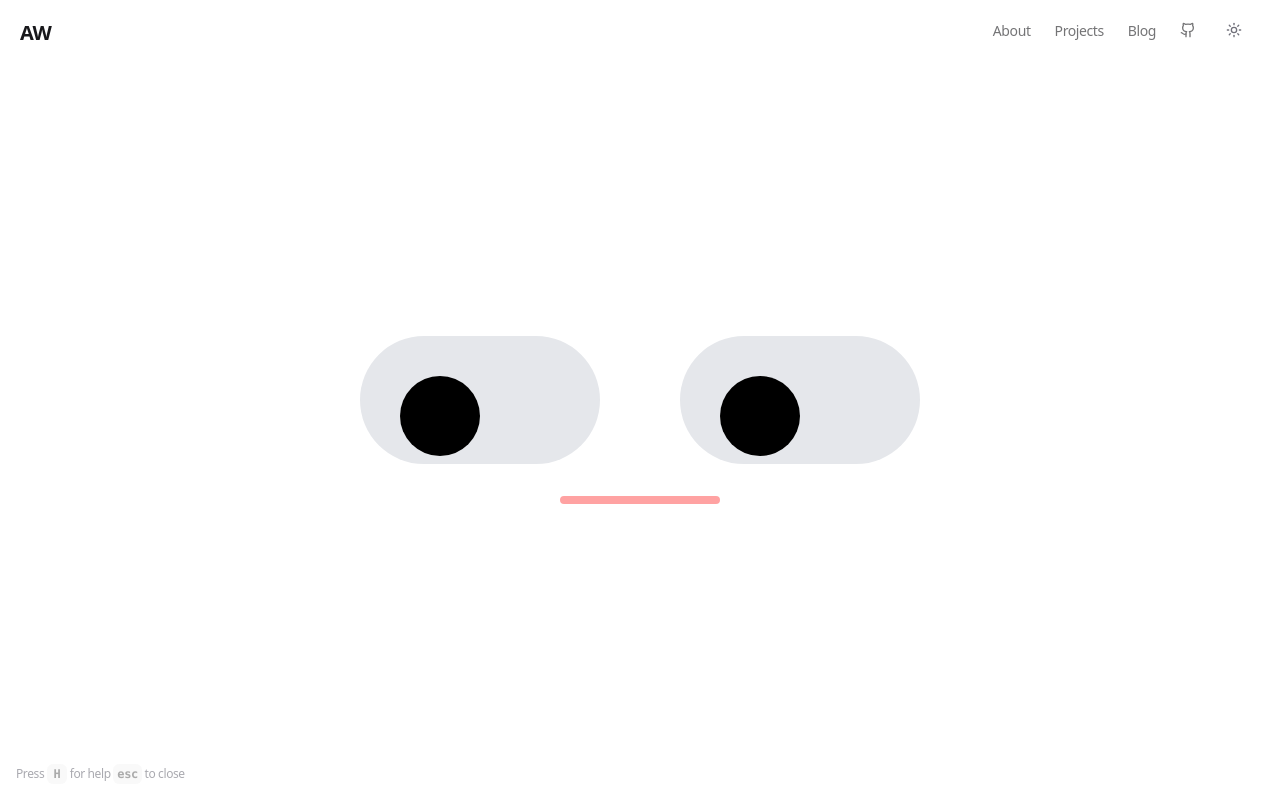
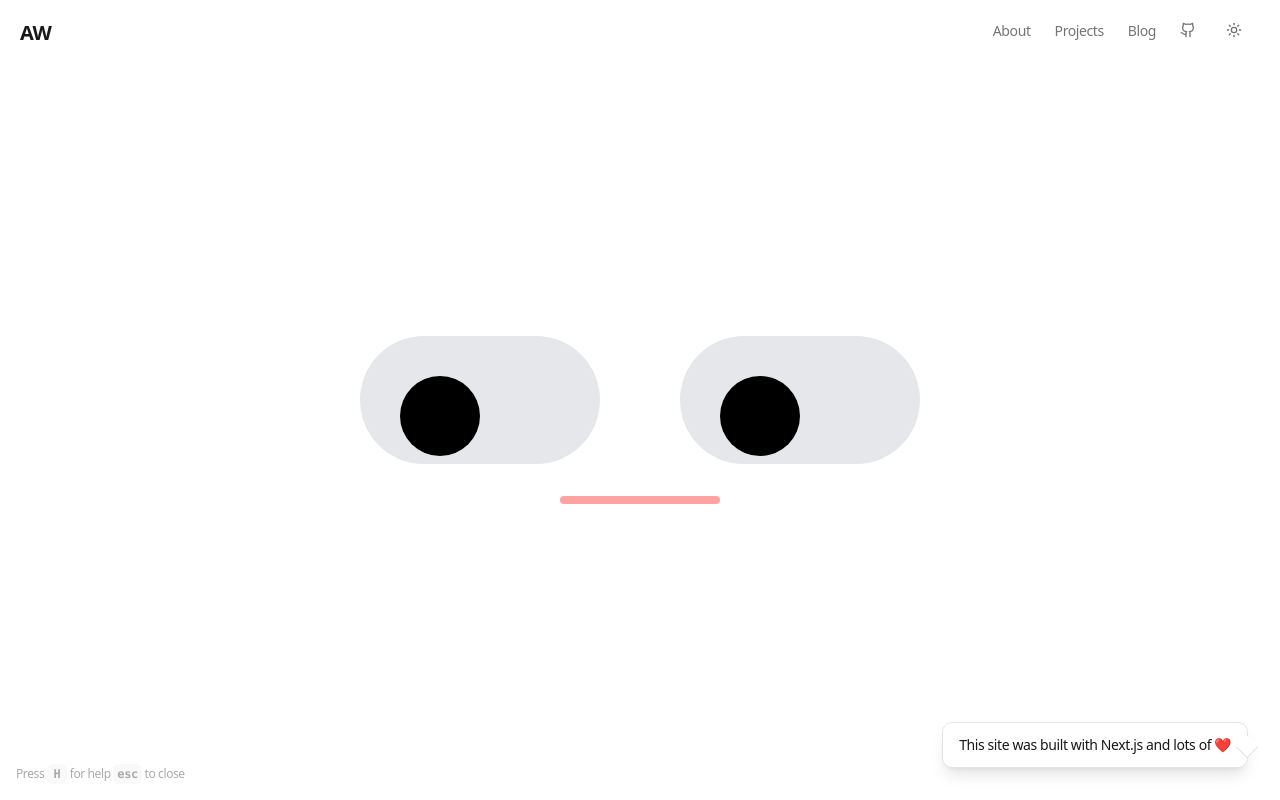
Before and after one commit to Awhalen1999/portfolio, a Next.js app: page / in a window 1280 px wide. Built offline with nearby package versions, Linux system fonts and the light colour scheme.

Commit message:
message logic

```diff
--- a/app/page.tsx
+++ b/app/page.tsx
@@ -59,10 +59,9 @@ function AnimatedEyes() {
   const ballRefs = useRef<(HTMLDivElement | null)[]>([])
   const [isBlinking, setIsBlinking] = useState(false)
   const [isOpen, setIsOpen] = useState(false)
-  const [currentQuote, setCurrentQuote] = useState('')
-  const [showBubble, setShowBubble] = useState(false)
-  const [randomQuote, setRandomQuote] = useState('')
-  const [showRandomBubble, setShowRandomBubble] = useState(false)
+  const [allQuotes, setAllQuotes] = useState<
+    Array<{ id: number; text: string; timestamp: number }>
+  >([])
   const [showHelpMenu, setShowHelpMenu] = useState(false)
   const [isJumping, setIsJumping] = useState(false)
   const [isSurprised, setIsSurprised] = useState(false)
@@ -125,12 +124,17 @@ function AnimatedEyes() {
   useEffect(() => {
     const showRandomQuote = () => {
       const randomIndex = Math.floor(Math.random() * randomQuotes.length)
-      setRandomQuote(randomQuotes[randomIndex])
-      setShowRandomBubble(true)
+      const newQuote = {
+        id: Date.now(),
+        text: randomQuotes[randomIndex],
+        timestamp: Date.now(),
+      }
 
-      setTimeout(() => {
-        setShowRandomBubble(false)
-      }, SPEECH_BUBBLE_DURATION)
+      setAllQuotes((prev) => {
+        const updated = [...prev, newQuote]
+        // Keep only the last 3 quotes
+        return updated.length > 3 ? updated.slice(-3) : updated
+      })
     }
 
     // Show first quote after eyes open
@@ -172,43 +176,67 @@ function AnimatedEyes() {
         case 's':
           setIsSurprised(true)
           setIsMouthOpen(true)
-          setCurrentQuote('😱 Woah! That surprised me!')
-          setShowBubble(true)
+          const surprisedQuote = {
+            id: Date.now(),
+            text: '😱 Woah! That surprised me!',
+            timestamp: Date.now(),
+          }
+          setAllQuotes((prev) => {
+            const updated = [...prev, surprisedQuote]
+            return updated.length > 3 ? updated.slice(-3) : updated
+          })
           setTimeout(() => {
             setIsSurprised(false)
             setIsMouthOpen(false)
-            setShowBubble(false)
           }, INTERACTION_BUBBLE_DURATION)
           break
         case 'w':
           setIsWinking(true)
-          setCurrentQuote('😉 Just winking at you!')
-          setShowBubble(true)
+          const winkQuote = {
+            id: Date.now(),
+            text: '😉 Just winking at you!',
+            timestamp: Date.now(),
+          }
+          setAllQuotes((prev) => {
+            const updated = [...prev, winkQuote]
+            return updated.length > 3 ? updated.slice(-3) : updated
+          })
           setTimeout(() => {
             setIsWinking(false)
-            setShowBubble(false)
           }, INTERACTION_BUBBLE_DURATION)
           break
         case 'y':
           setIsSmiling(true)
           setIsMouthOpen(true)
-          setCurrentQuote("😊 I'm so happy!")
-          setShowBubble(true)
+          const happyQuote = {
+            id: Date.now(),
+            text: "😊 I'm so happy!",
+            timestamp: Date.now(),
+          }
+          setAllQuotes((prev) => {
+            const updated = [...prev, happyQuote]
+            return updated.length > 3 ? updated.slice(-3) : updated
+          })
           setTimeout(() => {
             setIsSmiling(false)
             setIsMouthOpen(false)
-            setShowBubble(false)
           }, MOUTH_DURATION)
           break
         case 'n':
           setIsFrowning(true)
           setIsMouthOpen(true)
-          setCurrentQuote("😢 I'm feeling sad...")
-          setShowBubble(true)
+          const sadQuote = {
+            id: Date.now(),
+            text: "😢 I'm feeling sad...",
+            timestamp: Date.now(),
+          }
+          setAllQuotes((prev) => {
+            const updated = [...prev, sadQuote]
+            return updated.length > 3 ? updated.slice(-3) : updated
+          })
           setTimeout(() => {
             setIsFrowning(false)
             setIsMouthOpen(false)
-            setShowBubble(false)
           }, MOUTH_DURATION)
           break
         case 'escape':
@@ -287,31 +315,27 @@ function AnimatedEyes() {
         </div>
       </div>
 
-      {/* HOTKEY SPEECH BUBBLE */}
-      {showBubble && (
+      {/* ALL QUOTES STACK */}
       <div className="pointer-events-none fixed right-8 bottom-8">
-          <div className="relative max-w-xs rounded-lg border border-zinc-200 bg-white px-4 py-3 shadow-lg dark:border-zinc-700 dark:bg-zinc-800">
+        <div className="flex flex-col items-end gap-2">
+          {allQuotes.map((quote, index) => (
+            <div
+              key={quote.id}
+              className="relative w-fit max-w-xs rounded-lg border border-zinc-200 bg-white px-4 py-3 shadow-lg dark:border-zinc-700 dark:bg-zinc-800"
+              style={{
+                transform: `translateY(${index * 4}px)`,
+                opacity: 1 - index * 0.1,
+              }}
+            >
               <p className="text-sm font-medium text-zinc-900 dark:text-zinc-100">
-              {currentQuote}
+                {quote.text}
               </p>
               {/* Speech bubble tail */}
               <div className="absolute top-4 -right-2 h-4 w-4 rotate-45 transform border-r border-b border-zinc-200 bg-white dark:border-zinc-700 dark:bg-zinc-800"></div>
             </div>
-        </div>
-      )}
-
-      {/* RANDOM QUOTES BUBBLE */}
-      {showRandomBubble && (
-        <div className="pointer-events-none fixed right-8 bottom-32">
-          <div className="relative max-w-xs rounded-lg border border-zinc-200 bg-white px-4 py-3 shadow-lg dark:border-zinc-700 dark:bg-zinc-800">
-            <p className="text-sm font-medium text-zinc-900 dark:text-zinc-100">
-              {randomQuote}
-            </p>
-            {/* Speech bubble tail */}
-            <div className="absolute top-4 -right-2 h-4 w-4 rotate-45 transform border-r border-b border-zinc-200 bg-white dark:border-zinc-700 dark:bg-zinc-800"></div>
+          ))}
         </div>
       </div>
-      )}
 
       {/* HELP MENU */}
       <Popover open={showHelpMenu} onOpenChange={setShowHelpMenu}>
```
Lines whose indentation alone changed are shown as unchanged.
